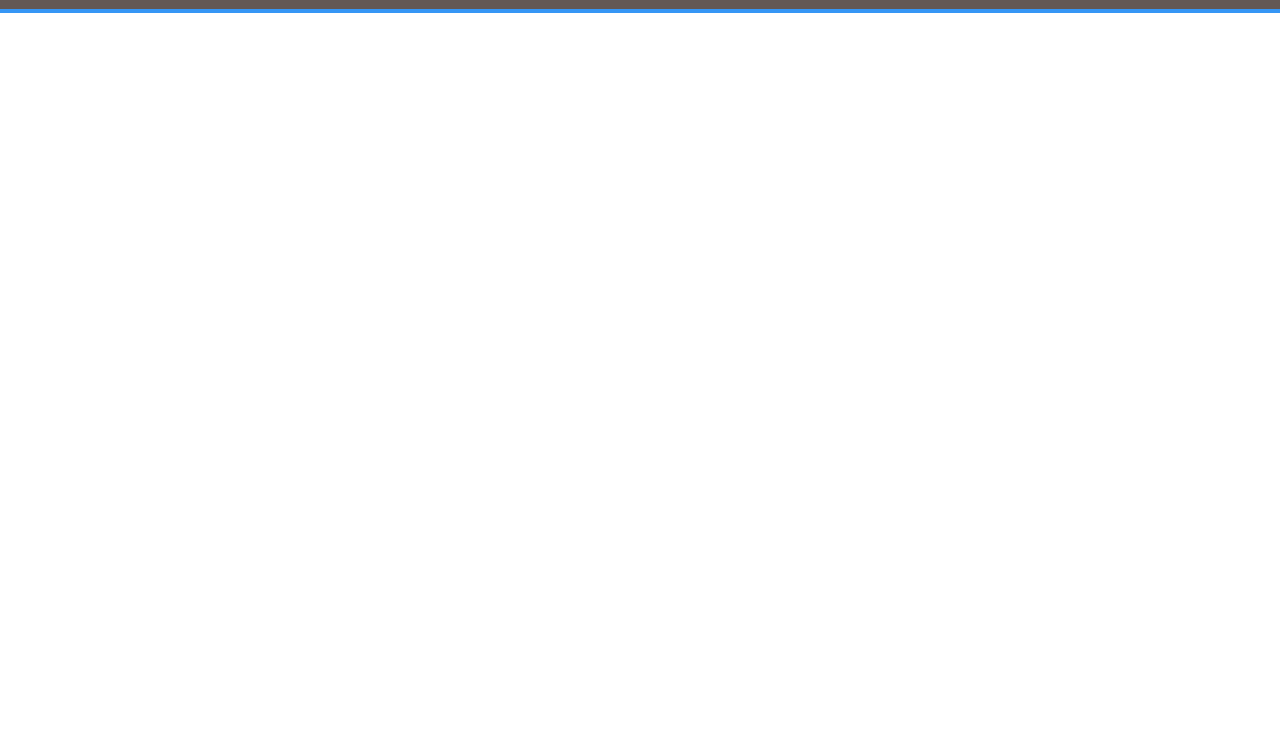
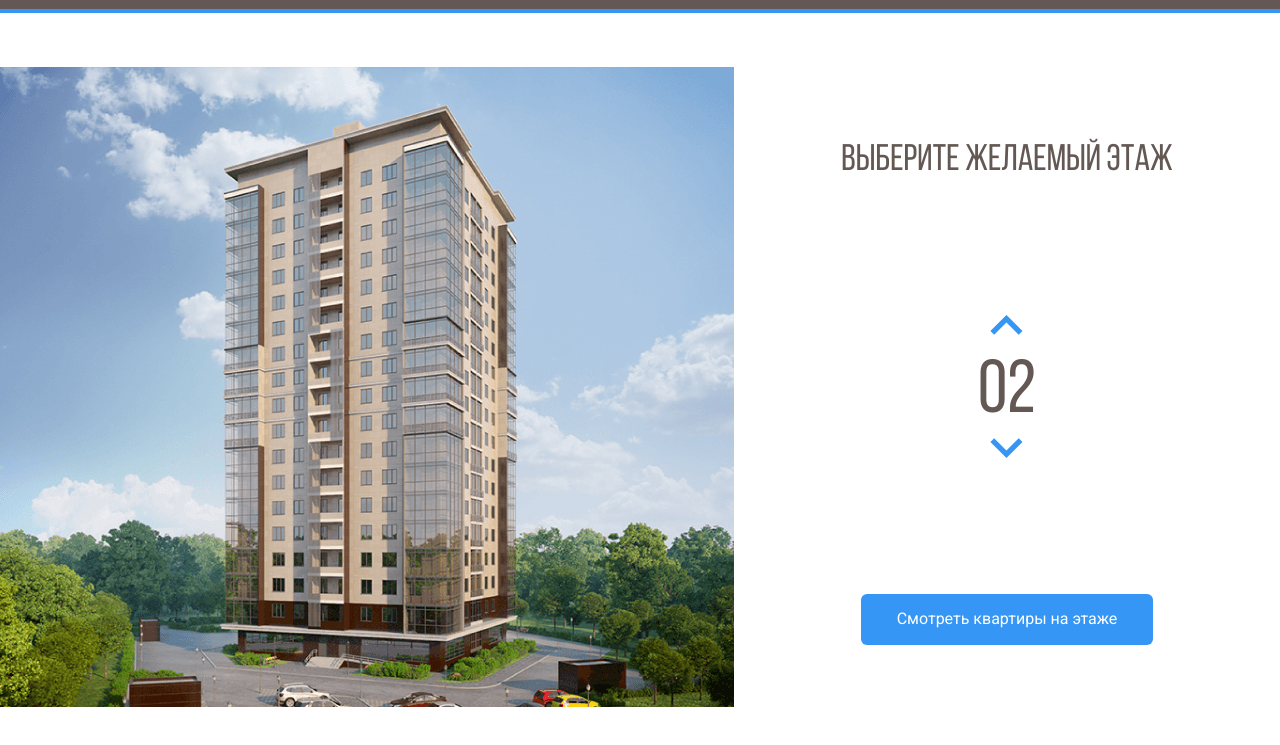
Before and after one commit to fictiv75/melody, a plain HTML site: page index.html in a window 1280 px wide. Shown: the part 55-800 px from the top of the page. Drawn offline with Linux system fonts and the light colour scheme.

Commit message:
Добавлен блок с домом

```diff
--- a/css/style.css
+++ b/css/style.css
@@ -1,9 +1,14 @@
-/*
-font-family: 'Bebas Neue', cursive;
-font-family: 'Roboto', sans-serif;
-*/
+@font-face {
+  font-family: "Bebas Neue";
+  src: local("BebasNeueRegular"),
+    url("../fonts/BebasNeueRegular.woff2") format("woff2"),
+    url("../fonts/BebasNeueRegular.woff") format("woff");
+  font-weight: 400;
+  font-style: normal;
+  font-display: swap;
+}
 
-*{
+* {
   box-sizing: border-box;
 }
 
@@ -72,3 +77,84 @@ body {
   color: #fff;
   text-decoration: none;
 }
+
+.main {
+  max-width: 1280px;
+  margin: auto;
+  padding-top: 54px;
+  padding-bottom: 99px;
+  display: flex;
+}
+
+.main-title {
+  margin: 0;
+  padding-top: 72px;
+  font-family: 'Bebas Neue', sans-serif;
+  font-weight: 400;
+  font-size: 37px;
+  line-height: 44px;
+  text-transform: uppercase;
+  color: #635854;
+}
+
+.main-info {
+  padding-bottom: 67px;
+  flex-grow: 1;
+  text-align: center;
+  display: flex;
+  flex-direction: column;
+  align-items: center;
+  justify-content: space-between;
+}
+
+.home-image path {
+  opacity: 0;
+  cursor: pointer;
+}
+
+.home-image path:hover {
+  opacity: 1;
+}
+
+.counter-group {
+  display: flex;
+  flex-direction: column;
+  align-items: center;
+}
+
+.counter-button {
+  background-color: #fff;
+  border: none;
+  cursor: pointer;
+}
+
+.counter-up {}
+
+.counter-arrow {}
+
+.counter-arrow-up {}
+
+.counter {
+  margin-top: 10px;
+  font-family: 'Bebas Neue', sans-serif;
+  font-weight: 400;
+  font-size: 75px;
+  text-transform: uppercase;
+  color: #635854;
+}
+
+.counter-down {}
+
+.counter-arrow-down {
+  transform: rotateX(180deg);
+}
+
+.button-primary {
+  padding: 16px 36px;
+  font-size: 16px;
+  color: #fff;
+  background-color: #3596f5;
+  border-radius: 6px;
+  border: none;
+  cursor: pointer;
+}
--- a/index.html
+++ b/index.html
@@ -8,8 +8,7 @@
   <title>ЖК Мелодия</title>
   <link rel="preconnect" href="https://fonts.googleapis.com">
   <link rel="preconnect" href="https://fonts.gstatic.com" crossorigin>
-  <link
-    href="https://fonts.googleapis.com/css2?family=Bebas+Neue&family=Roboto:ital,wght@0,400;0,700;1,400&display=swap"
+  <link href="https://fonts.googleapis.com/css2?family=Roboto:ital,wght@0,400;0,700;1,400&display=swap"
     rel="stylesheet">
   <link rel="stylesheet" href="css/normalize.css">
   <link rel="stylesheet" href="css/style.css">
@@ -45,6 +44,51 @@
       </div>
     </div>
   </header>
+  <main class="main">
+    <div class="main-image">
+      <svg class="home-image" width="734" height="640" viewBox="0 0 734 640" fill="none"
+        xmlns="http://www.w3.org/2000/svg" xmlns:xlink="http://www.w3.org/1999/xlink">
+        <rect width="734" height="640" fill="url(#pattern0)" />
+        <defs>
+          <pattern id="pattern0" patternContentUnits="objectBoundingBox" width="1" height="1">
+            <use xlink:href="#image0" transform="translate(-0.00408719) scale(0.0013624 0.0015625)" />
+          </pattern>
+          <image id="image0" width="740" height="640" xlink:href="img/home.jpg" />
+        </defs>
+        <path d="M222 526L442.8 534L512 520.3V542L443.5 561.7L222 550.7V526Z" fill="#3595F6" fill-opacity="0.75" />
+        <path d="M223 526V501L443.3 504.3L513 501V521L443.7 534L223 526Z" fill="#3595F6" fill-opacity="0.75" />
+        <path d="M223 500V475H444H513V498L445 505L223 500Z" fill="#3595F6" fill-opacity="0.75" />
+        <path d="M223 476V451L444.3 447.3L512 454V476H444" fill="#3595F6" fill-opacity="0.75" />
+        <path d="M223 450V424L444.5 420.7L513 431.7V453L444 446.3L223 450Z" fill="#3595F6" fill-opacity="0.75" />
+        <path d="M222 423V399.3L443 387L514 410V431.3L443 419L222 423Z" fill="#3595F6" fill-opacity="0.75" />
+        <path d="M222 401V376L444.2 359.7L514 388.3V409L443.7 387.3L222 401Z" fill="#3595F6" fill-opacity="0.75" />
+        <path d="M222 376V351L444.5 330.7L514 367.3V388L442 359.3L222 376Z" fill="#3595F6" fill-opacity="0.75" />
+        <path d="M222 350V326L445 301.3L514 345.3V367L444.7 329L222 350Z" fill="#3595F6" fill-opacity="0.75" />
+        <path d="M222 325V301L444.5 272.3L514 323.3V344L443.7 301.7L222 325Z" fill="#3595F6" fill-opacity="0.75" />
+        <path d="M221 301V277L443.3 244L514 303.3V323L444 272.3L221 301Z" fill="#3595F6" fill-opacity="0.75" />
+        <path d="M222 276V252L443.2 217L513 281V302L444.3 243.7L222 276Z" fill="#3595F6" fill-opacity="0.75" />
+        <path d="M222 252V227L444.3 189L513 259.3V280L444 216L222 252Z" fill="#3595F6" fill-opacity="0.75" />
+        <path d="M222 226V201L442.8 157.3L513 236.3V259L444 185.7L222 226Z" fill="#3595F6" fill-opacity="0.75" />
+        <path d="M223 202V177L443 129L513 214V237L442.3 157.7L223 202Z" fill="#3595F6" fill-opacity="0.75" />
+        <path d="M222 177V152L441.8 100L513 192.3V215L443.3 128.7L222 177Z" fill="#3595F6" fill-opacity="0.75" />
+        <path d="M222 152V126L444 69.3L513 171V192L443.7 100.3L222 152Z" fill="#3595F6" fill-opacity="0.75" />
+      </svg>
+
+    </div>
+    <div class="main-info">
+      <h2 class="main-title">Выберите желаемый этаж</h2>
+      <div class="counter-group">
+        <button class="counter-button counter-up">
+          <img class="counter-arrow counter-arrow-up" src="img/arrow.svg" alt="Стрелка вверх">
+        </button>
+        <span class="counter">02</span>
+        <button class="counter-button counter-down">
+          <img class="counter-arrow counter-arrow-down" src="img/arrow.svg" alt="Стрелка вниз">
+        </button>
+      </div>
+      <button class="button button-primary">Смотреть квартиры на этаже</button>
+    </div>
+  </main>
 
 </body>
 
```
Also changed, not shown: fonts/BebasNeueRegular.woff (added), fonts/BebasNeueRegular.woff2 (added), img/Group 3.svg (added), img/arrow.svg (added), img/home.jpg (added).
